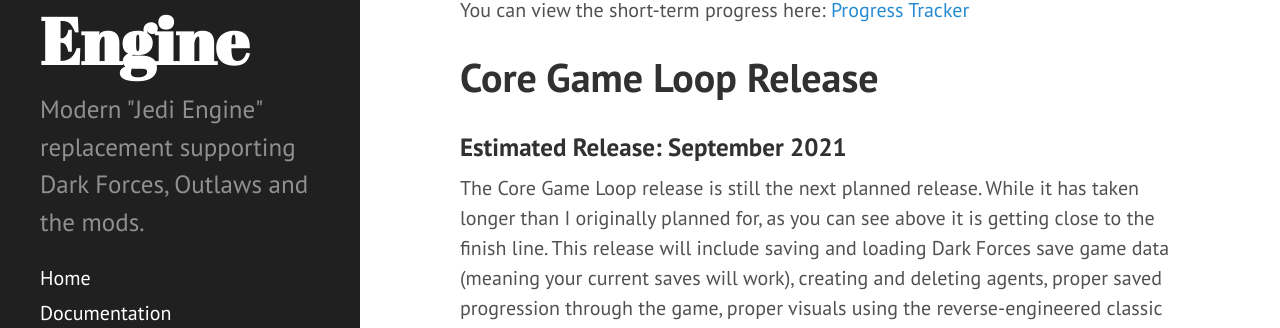
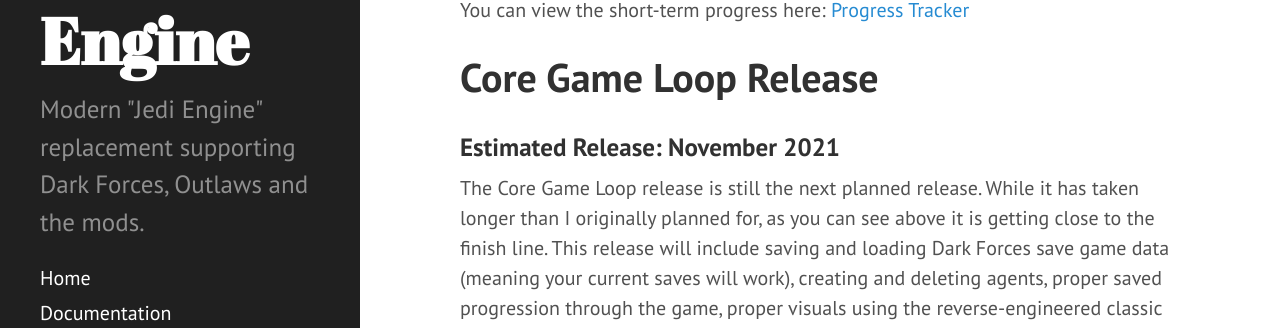
Before and after one commit to TheForceEngine/TheForceEngine.github.io, a Jekyll site: the page built from Roadmap.md, in a window 1280 px wide and 900 px high, scrolled down 696 px. Shown: the part 129-457 px from the top of the window. Built offline with Jekyll 4.4.1, drawn with Linux system fonts in a browser that asks for light colours.

Commit message:
Update Roadmap.md

```diff
--- a/Roadmap.md
+++ b/Roadmap.md
@@ -21,7 +21,7 @@
 You can view the short-term progress here: [Progress Tracker](https://theforceengine.github.io/ProgressTracker.html)
 
 # Core Game Loop Release
-### Estimated Release: September 2021
+### Estimated Release: November 2021
 The Core Game Loop release is still the next planned release. While it has taken longer than I originally planned for, as you can see above it is getting close to the finish line. This release will include saving and loading Dark Forces save game data (meaning your current saves will work), creating and deleting agents, proper saved progression through the game, proper visuals using the reverse-engineered classic renderer, pickups, items, all weapons working correctly, accurate player control, physics and collision detection, accurate level interactivity (INF), full enemy AI, palette effects from picking up objects and getting hurt, all items - such as the gasmask - working correctly, Vue animations, basic controller support, key and button rebinding, mouse and controller sensitivity adjustment.
 
 The editors will be temporarily off-line, due to the complete refactor of the code base to properly use the reverse-engineered code. However, they will come back in a future release (see below).
```
